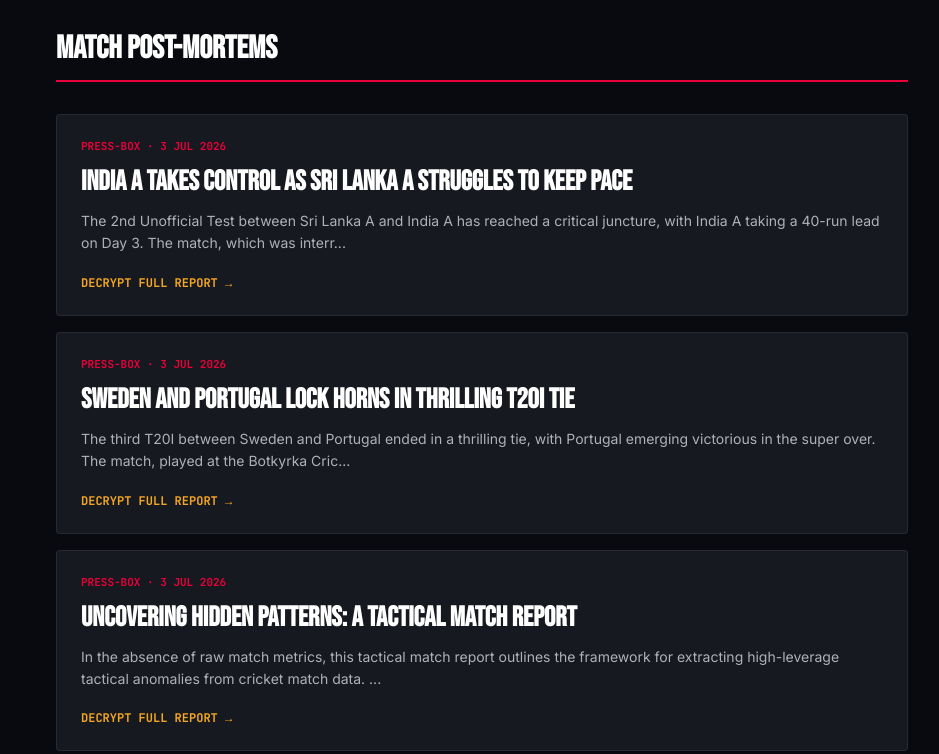
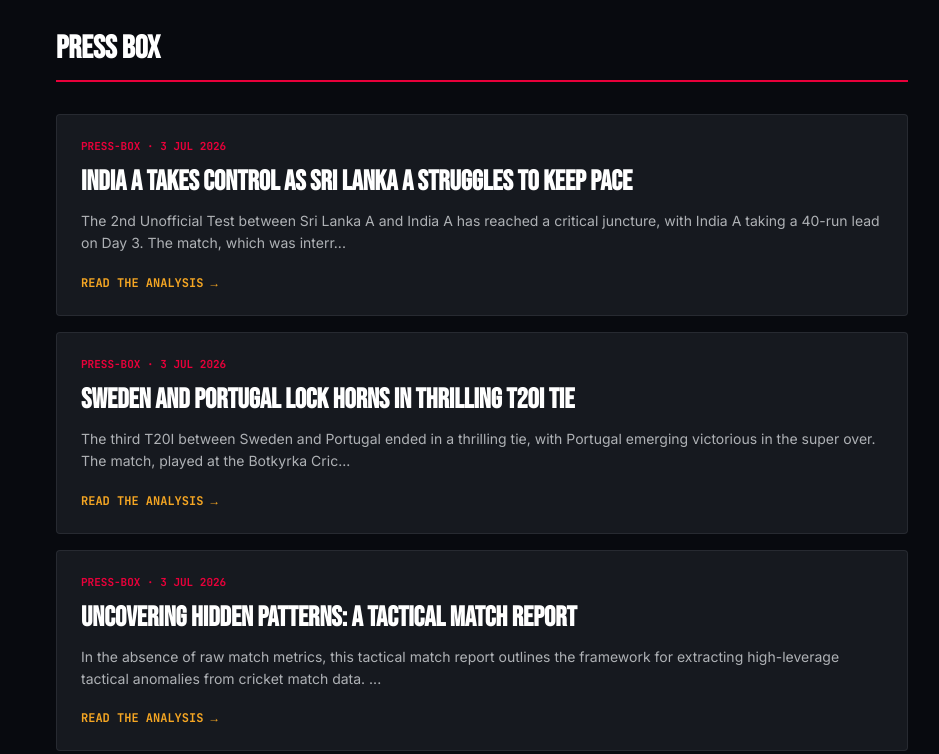
Before and after one commit to deathovers-ai/deathovers-content, an Astro site: page / in a window 1280 px wide. Shown: the part 326-1080 px from the top of the page, without its empty margins (158-1097 px from the left). Built offline with nearby package versions, Linux system fonts and the light colour scheme; Astro itself is replaced by a stand-in of ours; no server answers.

Commit message:
Update index.astro

```diff
--- a/src/pages/index.astro
+++ b/src/pages/index.astro
@@ -21,7 +21,7 @@ const allPosts = await getCollection('posts');
   </div>
 
   <div class="content-area">
-    <h2 class="section-title">MATCH POST-MORTEMS</h2>
+    <h2 class="section-title">PRESS BOX</h2>
     {allPosts.length === 0 ? (
       <div style="font-family: 'JetBrains Mono', monospace; font-size: 12px; color: var(--bail-amber); text-align: center; padding: 40px; border: 1px dashed rgba(240,242,245,0.2);">
         [ AWAITING LIVE DATA FROM SECURE UPLINK... ]
@@ -35,7 +35,7 @@ const allPosts = await getCollection('posts');
               <h3 class="card-title">{post.data.title || 'In-Play Report'}</h3>
             </a>
             <p class="card-excerpt">{post.body.substring(0, 160)}...</p>
-            <a href={`/article/${post.slug}`} class="read-more">DECRYPT FULL REPORT →</a>
+            <a href={`/article/${post.slug}`} class="read-more">READ THE ANALYSIS →</a>
           </div>
         ))}
       </div>
```
